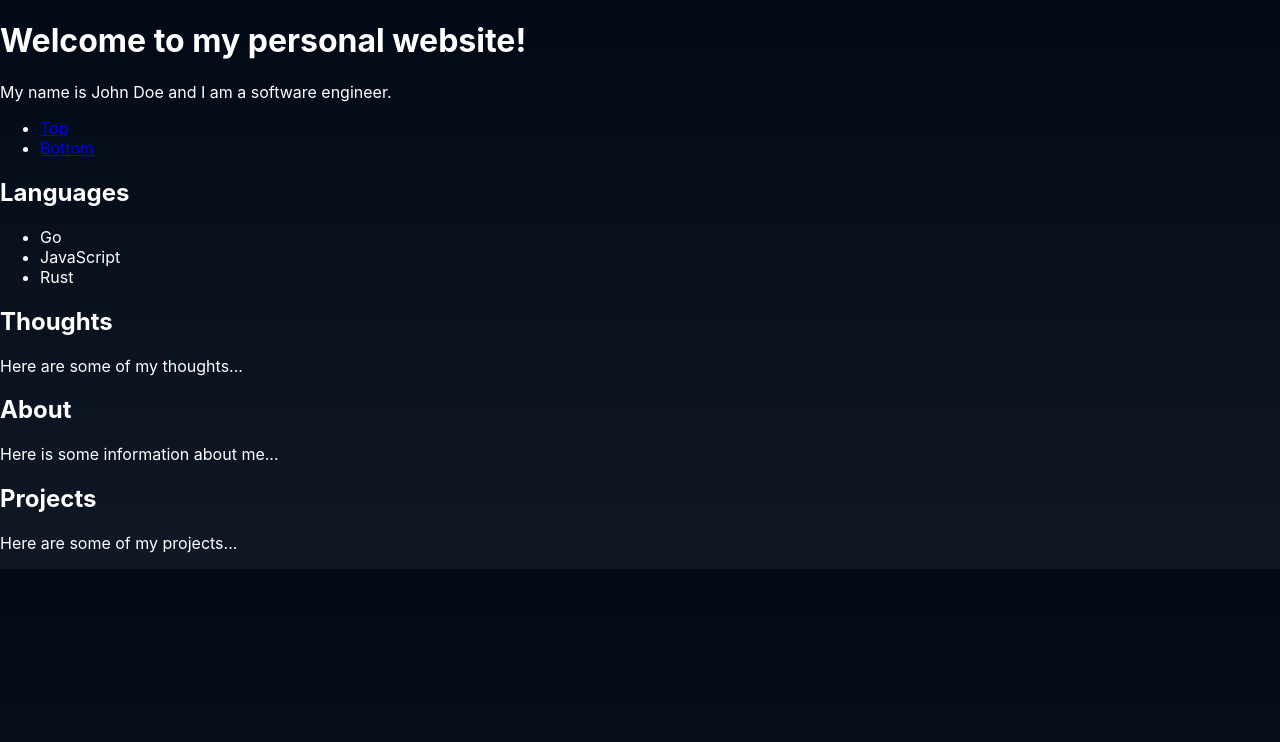
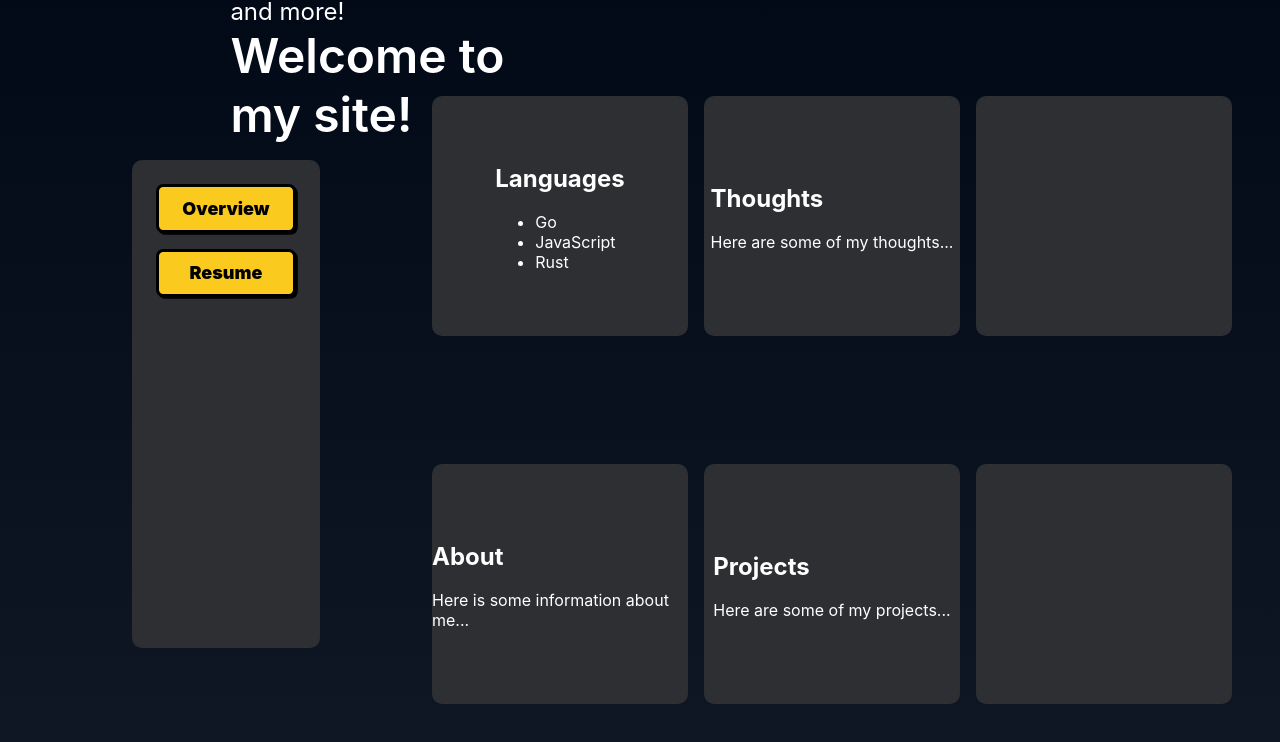
Before and after one commit to CVilledieu/Portfolio, a React app in the folder frontend/: page / in a window 1280 px wide. Shown: the top 742 px of the page. Built offline with nearby package versions, Linux system fonts and the light colour scheme; the HTML template or start-up script is replaced by a standard one.

Commit message:
More updates to the frontend. Created the layout, so that one main div is able to be swapped in and out with different rendered content

```diff
--- a/frontend/src/App.css
+++ b/frontend/src/App.css
@@ -5,22 +5,29 @@ body {
   background-image: linear-gradient(to bottom, #020917, #101725);
 }
 
-.content {
+#root {
   display: flex;
-  min-height: 100vh;
-  line-height: 1.1;
-  text-align: center;
-  flex-direction: column;
+  flex-direction: row;
+  align-items: center;
   justify-content: center;
+  height: 100vh;
+  width: 100vw;
 }
 
-.content h1 {
-  font-size: 3.6rem;
-  font-weight: 700;
+#side-block {
+  display: flex;
+  flex-direction: column;
+  width: 25vw;
+  height: 100vh;
 }
 
-.content p {
-  font-size: 1.2rem;
-  font-weight: 400;
-  opacity: 0.5;
+
+
+#main-block {
+  display: flex;
+  flex-direction: column;
+  align-items: center;
+  justify-content: center;
+  width: 75vw;
+  height: 90vh;
 }
--- a/frontend/src/App.jsx
+++ b/frontend/src/App.jsx
@@ -1,21 +1,16 @@
 import './App.css';
+import './styles/nav.css';
+import DefaultPage from './views/base.jsx';
 
 const App = () => {
   return (
     <div id='root'>
-      <div id="Welcome-block">{welcomeBanner()}</div>
-      <div id="nav-block">{nav()}</div>
-      <div id="top-and-bottom-rows">
-          <div id="top-row">
-            <div id="lang-block">{lang()}</div>
-            <div id="thoughts-blocks">{thoughts()}</div>
-            <div id="links-block">{links()}</div>
-          </div>
-          <div id="bottom-row">
-            <div id="about-block">{about()}</div>
-            <div id="projects-block">{projects()}</div>
-            <div id="filler-block">{filler()}</div>
-          </div>
+      <div id="side-block">
+          <div id="welcome-block">{welcomeBanner()}</div>
+          <div id="nav-block">{nav()}</div>
+      </div>
+      <div id="main-block">
+        {DefaultPage()}
       </div>
     </div>
   );
@@ -24,8 +19,8 @@ const App = () => {
 function welcomeBanner() {
   return (
     <div id="welcome-inner-div">
-      <h1>Welcome to my personal website!</h1>
-      <p>My name is John Doe and I am a software engineer.</p>
+      <h1>Welcome to my site!</h1>
+      <p>Home for Golang, Rust, JS, and more!</p>
     </div>
   );
 }
@@ -33,67 +28,10 @@ function welcomeBanner() {
 const nav = () => {
   return (
     <div id="nav-inner-div">
-      <ul>
-        <li><a href="#top-row">Top</a></li>
-        <li><a href="#bottom-row">Bottom</a></li>
-      </ul>
+        <button>Overview</button>
+        <button>Resume</button>
     </div>
   );
 }
 
-const lang = () => {
-  return (
-    <div id="lang-inner-div">
-      <h2>Languages</h2>
-      <ul>
-        <li>Go</li>
-        <li>JavaScript</li>
-        <li>Rust</li>
-      </ul>
-    </div>
-  );
-}
-
-const thoughts = () => {
-  return (
-    <div id="thoughts-inner-div">
-      <h2>Thoughts</h2>
-      <p>Here are some of my thoughts...</p>
-    </div>
-  );
-}
-
-const links = () => {
-  return (
-    <div id="links-inner-div">
-    </div>
-  );
-}
-
-const about = () => {
-  return (
-    <div id="about-inner-div">
-      <h2>About</h2>
-      <p>Here is some information about me...</p>
-    </div>
-  );
-}
-
-const projects = () => {
-  return (
-    <div id="projects-inner-div">
-      <h2>Projects</h2>
-      <p>Here are some of my projects...</p>
-    </div>
-  );
-}
-
-const filler = () => {
-  return (
-    <div id="filler-inner-div">
-    </div>
-  );
-}
-
-
 export default App;
--- /dev/null
+++ b/frontend/src/styles/nav.css
@@ -0,0 +1,83 @@
+#welcome-block {
+    position: relative;
+    left: 18vw;
+    bottom: 3vh;
+    display: flex;
+    align-items: center;
+    height: 20%;
+  }
+
+  #welcome-inner-div {
+    display: flex;
+    flex-direction: column-reverse;
+    align-items: center;
+    justify-content: center;
+    height: 100%;
+  }
+
+  #welcome-inner-div h1 {
+    font-weight: 600;
+    font-size: 3rem;
+    margin: 0;
+  }
+
+  #welcome-inner-div p {
+    font-size: 1.5rem;
+    margin: 0;
+  }
+
+  #nav-block {
+    align-self: flex-end;
+    display: flex;
+    flex-direction: column;
+    align-items: center;
+    justify-content: start;
+
+    max-height: 70%;
+    height: 55vh;
+    width: 40%;
+    background-color: #2d2f33;
+    border-radius: 10px;
+    padding: 1.5rem;
+    min-width: fit-content;
+
+  }
+
+  #nav-inner-div {
+    display: flex;
+    flex-direction: column;
+    align-items: center;
+    justify-content: start;
+    gap: 1rem;
+
+    min-width: fit-content;
+    width: 100%;
+  }
+
+
+  #nav-inner-div button {
+    width: 100%;
+  }
+
+
+  button {
+    background: #fbca1f;
+    font-family: inherit;
+    padding: 0.6em 1.3em;
+    font-weight: 900;
+    font-size: 18px;
+    border: 3px solid black;
+    border-radius: 0.4em;
+    box-shadow: 0.1em 0.1em;
+    cursor: pointer;
+  }
+
+  button:hover {
+    transform: translate(-0.05em, -0.05em);
+    box-shadow: 0.15em 0.15em;
+  }
+
+  button:active {
+    transform: translate(0.05em, 0.05em);
+    box-shadow: 0.05em 0.05em;
+  }
--- /dev/null
+++ b/frontend/src/views/base.css
@@ -0,0 +1,32 @@
+#default-inner-div{
+    display: flex;
+    flex-direction: column;
+    align-items: center;
+    gap: 1rem;
+    height: 100%;
+    width: 100%;
+}
+
+.row {
+    display: flex;
+    flex-direction: row;
+    justify-content: right;
+    align-items: center;
+    gap: 1rem;
+    height: 100%;
+    width: 90%;
+}
+
+
+.block {
+    display: flex;
+    flex-direction: column;
+    align-items: center;
+    justify-content: center;
+    gap: 1rem;
+    height: 30vh;
+    width: 20vw;
+    background-color: #2d2f33;
+    border-radius: 10px;
+
+}
--- /dev/null
+++ b/frontend/src/views/base.jsx
@@ -0,0 +1,72 @@
+import './base.css';
+
+export default function DefaltPage() {
+    return (
+        <div id="default-inner-div">
+          <div class="row" id="top-row">
+            <div id="block-1" class="block">{lang()}</div>
+            <div id="block-2" class="block">{thoughts()}</div>
+            <div id="block-3" class="block">{links()}</div>
+          </div>
+          <div class="row" id="bottom-row">
+            <div id="about-block" class="block">{about()}</div>
+            <div id="projects-block" class="block">{projects()}</div>
+            <div id="filler-block" class="block">{filler()}</div>
+          </div>
+        </div>
+    );
+}
+
+const lang = () => {
+return (
+    <div id="lang-inner-div">
+    <h2>Languages</h2>
+    <ul>
+        <li>Go</li>
+        <li>JavaScript</li>
+        <li>Rust</li>
+    </ul>
+    </div>
+);
+}
+
+const thoughts = () => {
+return (
+    <div id="thoughts-inner-div">
+    <h2>Thoughts</h2>
+    <p>Here are some of my thoughts...</p>
+    </div>
+);
+}
+
+const links = () => {
+return (
+    <div id="links-inner-div">
+    </div>
+);
+}
+
+const about = () => {
+return (
+    <div id="about-inner-div">
+    <h2>About</h2>
+    <p>Here is some information about me...</p>
+    </div>
+);
+}
+
+const projects = () => {
+return (
+    <div id="projects-inner-div">
+    <h2>Projects</h2>
+    <p>Here are some of my projects...</p>
+    </div>
+);
+}
+
+const filler = () => {
+return (
+    <div id="filler-inner-div">
+    </div>
+);
+}
```
Also changed, not shown: 1 other file (tests, documents, lock files or other folders).
